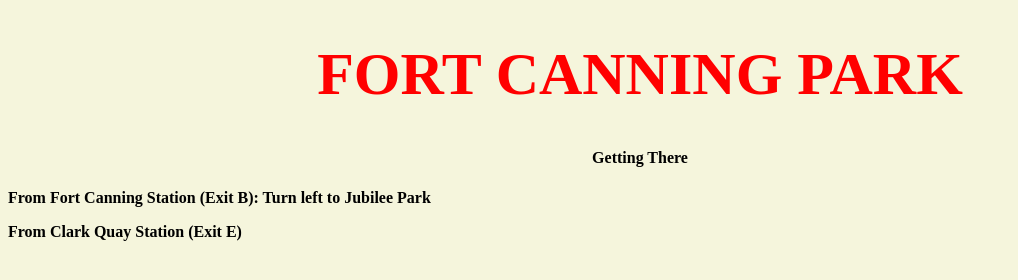
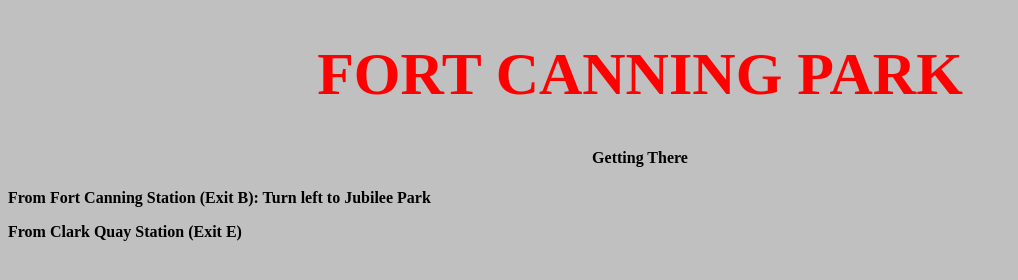
Before and after one commit to felice8050/assign1.io, a plain HTML site: page index.html in a window 1280 px wide. Shown: the whole page, without its empty margins (0-1018 px from the left). Drawn offline with Linux system fonts and the light colour scheme.

Commit message:
Update index.html

```diff
--- a/index.html
+++ b/index.html
@@ -2,7 +2,7 @@
 <html>
 <head>
 <title>WELCOME TO FORT CANNING</title>
-<body style="background-color:beige;">
+<body style="background-color:#C0C0C0;">
 <style>
 img {
   display: block;
```
